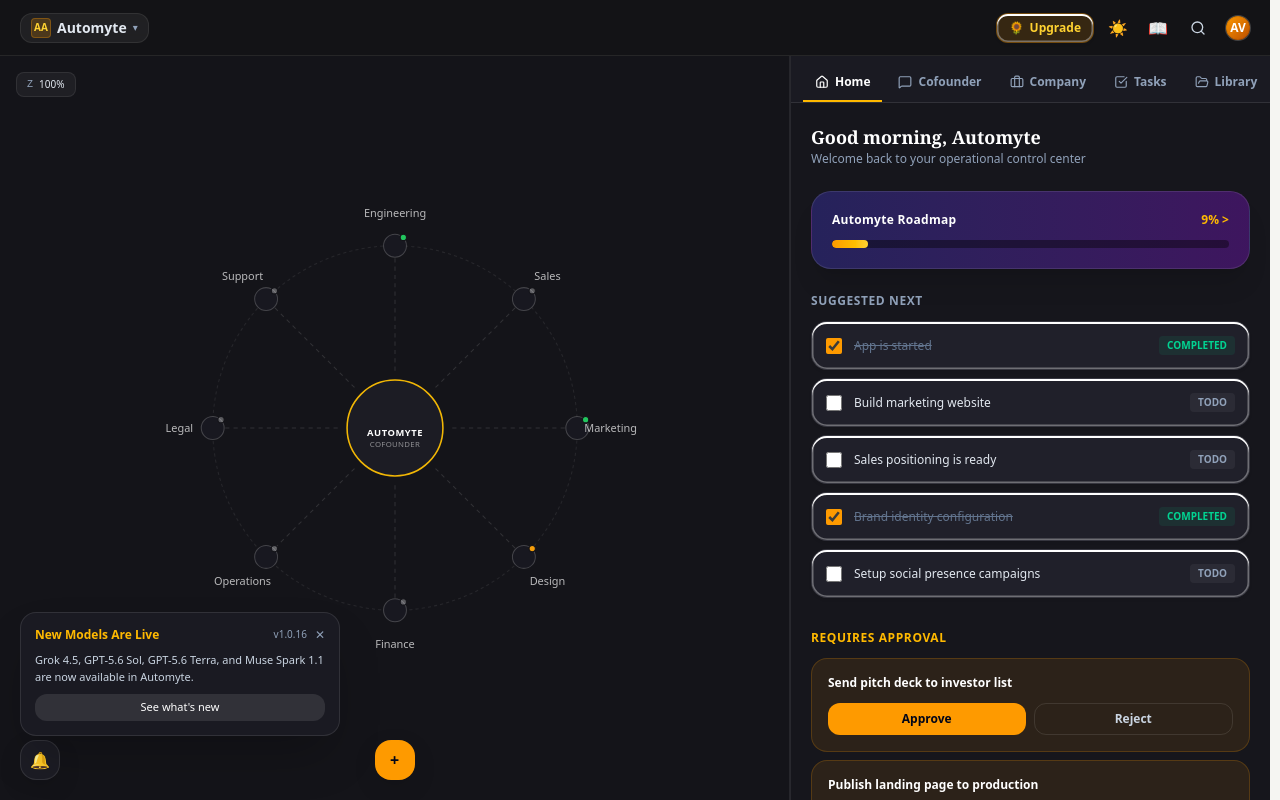
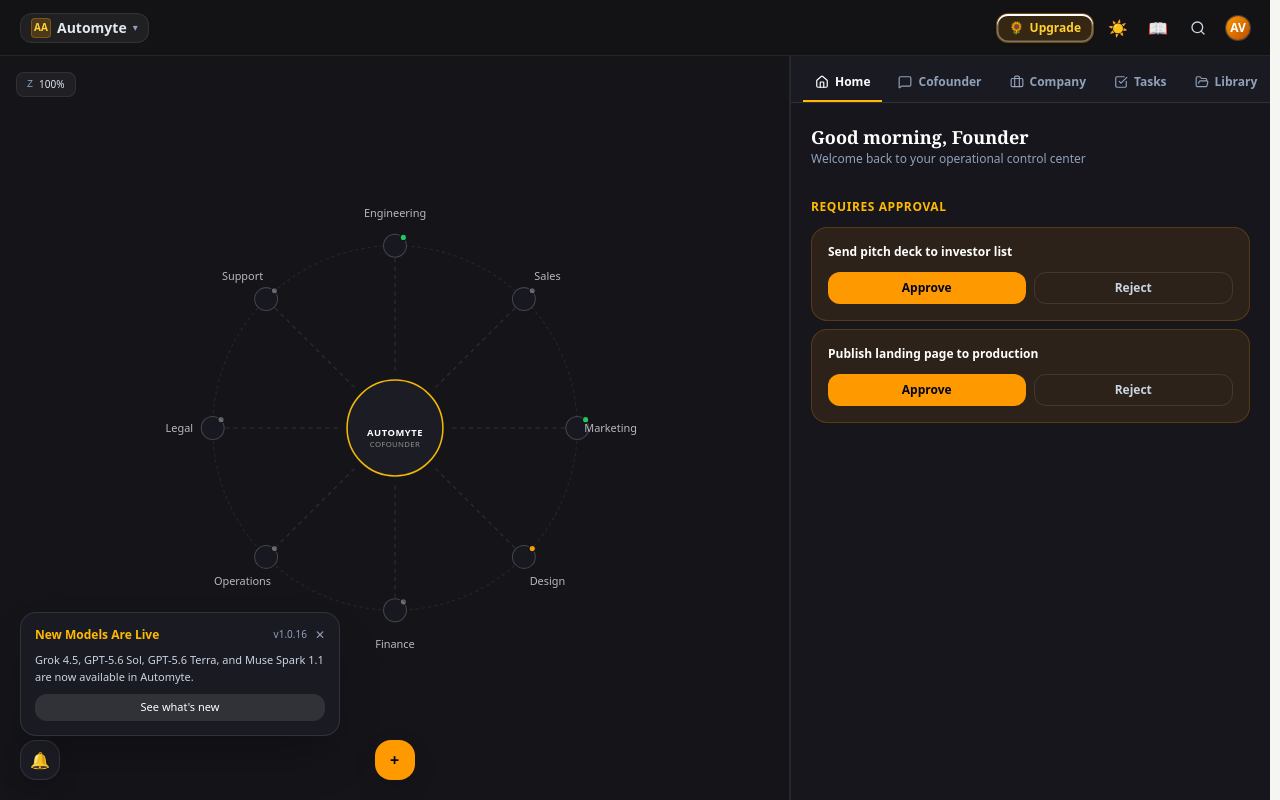
Before and after one commit to kiz915/Automyte-AI, a Next.js app: page /home in a window 1280 px wide. Built offline with nearby package versions, Linux system fonts and the light colour scheme.

Commit message:
Remove Automyte Roadmap card and Suggested Next section from Home tab

```diff
--- a/src/app/(dashboard)/home/page.tsx
+++ b/src/app/(dashboard)/home/page.tsx
@@ -532,55 +532,8 @@
               {activeTab === "home" && (
                 <div className="flex-1 overflow-y-auto p-5 space-y-6">
                   <div>
-                    <h1 className="text-lg font-serif font-semibold text-white">Good morning, Automyte</h1>
+                    <h1 className="text-lg font-serif font-semibold text-white">Good morning, Founder</h1>
                     <p className="text-xs text-slate-400">Welcome back to your operational control center</p>
-                  </div>
-
-                  {/* Automyte Roadmap Card */}
-                  <div
-                    onClick={() => setIsTechTreeOpen(true)}
-                    className="relative overflow-hidden rounded-2xl bg-gradient-to-r from-indigo-900/60 to-purple-900/60 border border-white/10 p-5 cursor-pointer hover:border-amber-500/50 transition-all shadow-xl group"
-                  >
-                    <div className="flex items-center justify-between text-xs font-medium text-white mb-3">
-                      <span className="font-bold tracking-wide">Automyte Roadmap</span>
-                      <span className="text-amber-400 font-bold group-hover:translate-x-1 transition-transform">9% &gt;</span>
-                    </div>
-                    <div className="h-2 w-full bg-black/40 rounded-full overflow-hidden">
-                      <div className="h-full bg-gradient-to-r from-amber-500 to-amber-300 rounded-full" style={{ width: "9%" }} />
-                    </div>
-                  </div>
-
-                  {/* Suggested Checklist */}
-                  <div className="space-y-3">
-                    <h3 className="text-xs font-bold text-slate-400 uppercase tracking-wider">Suggested Next</h3>
-                    <div className="space-y-2">
-                      {[
-                        { label: "App is started", status: "completed" },
-                        { label: "Build marketing website", status: "todo" },
-                        { label: "Sales positioning is ready", status: "todo" },
-                        { label: "Brand identity configuration", status: "completed" },
-                        { label: "Setup social presence campaigns", status: "todo" }
-                      ].map((item, idx) => (
-                        <div key={idx} className="flex items-center justify-between bg-[#20202A] border border-white/10 rounded-xl p-3.5 shadow-sm">
-                          <div className="flex items-center gap-3">
-                            <input
-                              type="checkbox"
-                              checked={item.status === "completed"}
-                              className="w-4 h-4 accent-amber-500 rounded cursor-pointer"
-                              readOnly
-                            />
-                            <span className={`text-xs font-medium ${item.status === "completed" ? "text-slate-500 line-through" : "text-slate-200"}`}>
-                              {item.label}
-                            </span>
-                          </div>
-                          <span className={`text-[10px] font-bold uppercase px-2 py-0.5 rounded ${
-                            item.status === "completed" ? "text-emerald-400 bg-emerald-500/10" : "text-slate-400 bg-white/5"
-                          }`}>
-                            {item.status}
-                          </span>
-                        </div>
-                      ))}
-                    </div>
                   </div>
 
                   {/* Approvals Attention List */}
--- a/src/app/page.tsx
+++ b/src/app/page.tsx
@@ -214,27 +214,7 @@
               {/* Home Content */}
               <div className="space-y-4">
                 <h3 className="text-lg font-serif font-semibold text-white">Good morning, Founder</h3>
-                <div className="bg-gradient-to-r from-indigo-900 to-purple-900 p-4 rounded-xl border border-white/10 space-y-2">
-                  <div className="flex justify-between text-xs font-bold">
-                    <span>Automyte Roadmap</span>
-                    <span className="text-amber-400">9% &gt;</span>
-                  </div>
-                  <div className="h-1.5 w-full bg-black/40 rounded-full overflow-hidden">
-                    <div className="h-full bg-amber-400" style={{ width: "9%" }} />
-                  </div>
-                </div>
-
-                <div className="space-y-2 pt-2 text-xs">
-                  <span className="text-[10px] font-bold text-slate-400 uppercase tracking-wider block">Suggested Next</span>
-                  {["App is started", "Build marketing website", "Sales positioning is ready", "Brand identity"].map((task, i) => (
-                    <div key={task} className="flex items-center gap-2 p-2.5 bg-white/5 rounded-lg border border-white/5">
-                      <span className="w-3.5 h-3.5 rounded border border-white/30 flex items-center justify-center text-[8px] text-amber-400">
-                        {i % 2 === 0 ? "✓" : ""}
-                      </span>
-                      <span className={i % 2 === 0 ? "text-slate-400 line-through" : "text-slate-200"}>{task}</span>
-                    </div>
-                  ))}
-                </div>
+                <p className="text-xs text-slate-400">Welcome back to your operational control center</p>
               </div>
             </div>
           </div>
```
